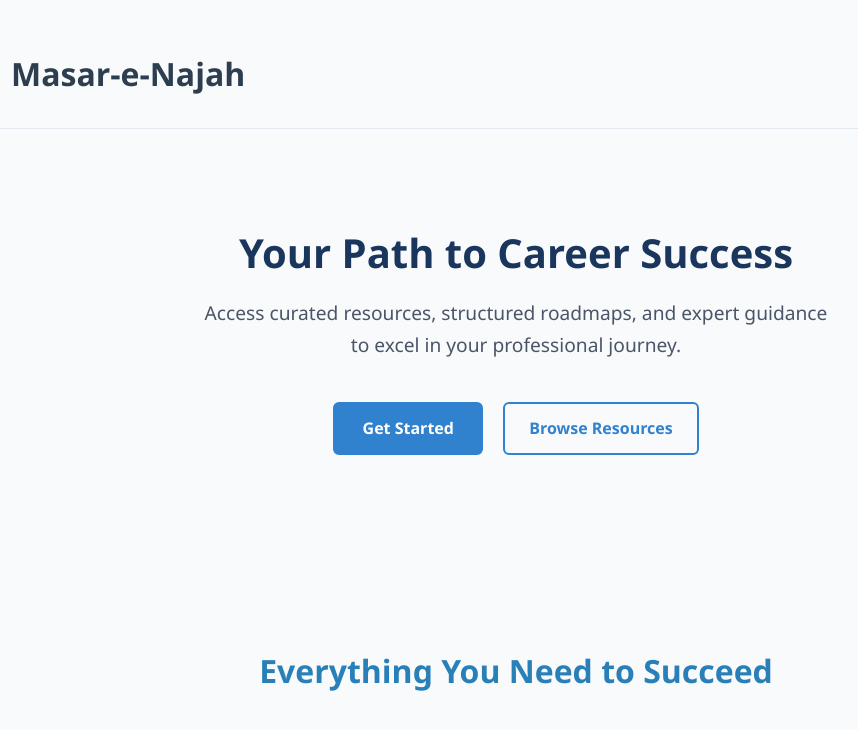
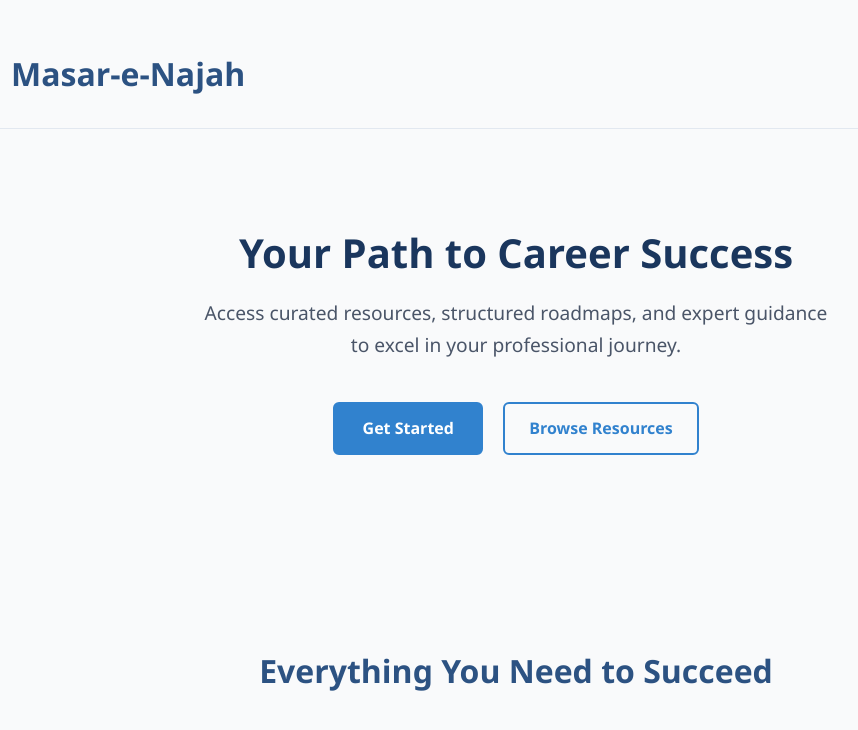
Before and after one commit to MahraibFatima/Masar-e-Najah, a plain HTML site: page index.html in a window 1280 px wide. Shown: the full height of the page, 124-982 px from the left. Drawn offline with Linux system fonts and the light colour scheme.

Commit message:
color adjustment

```diff
--- a/index.html
+++ b/index.html
@@ -13,7 +13,7 @@
             <a href="index.html">
                 <img src="imgs/masar_e_najah.png" class="logo" alt="logo">
             </a>
-            <h1>Masar-e-Najah</h1>
+            <h1 color: #2980b9;>Masar-e-Najah</h1>
         </div>
     </header>
 
@@ -28,7 +28,7 @@
         </section>
 
         <section class="features">
-            <h2>Everything You Need to Succeed</h2>
+            <h2 class="dark-blue">Everything You Need to Succeed</h2>
         </section>
     </main>
 </body>
--- a/style.css
+++ b/style.css
@@ -53,11 +53,13 @@ body {
 
 /* Typography */
 h1 {
-  color: #2c3e50;
+  color: #2c5282;
   margin: 0;
   font-size: 2rem;
 }
-
+.dark-blue{
+   color: #2c5282;
+}
 h2 {
   color: #2980b9;
   margin-top: 30px;
@@ -164,7 +166,7 @@ h2 {
   font-size: 1.3rem;
   font-weight: 600;
   margin-bottom: 10px;
-  color: #2c5282;
+  color: #2980b9;;
 }
 
 .resource-description {
```
Also changed, not shown: learning_resource.html (+1 -1 lines).
